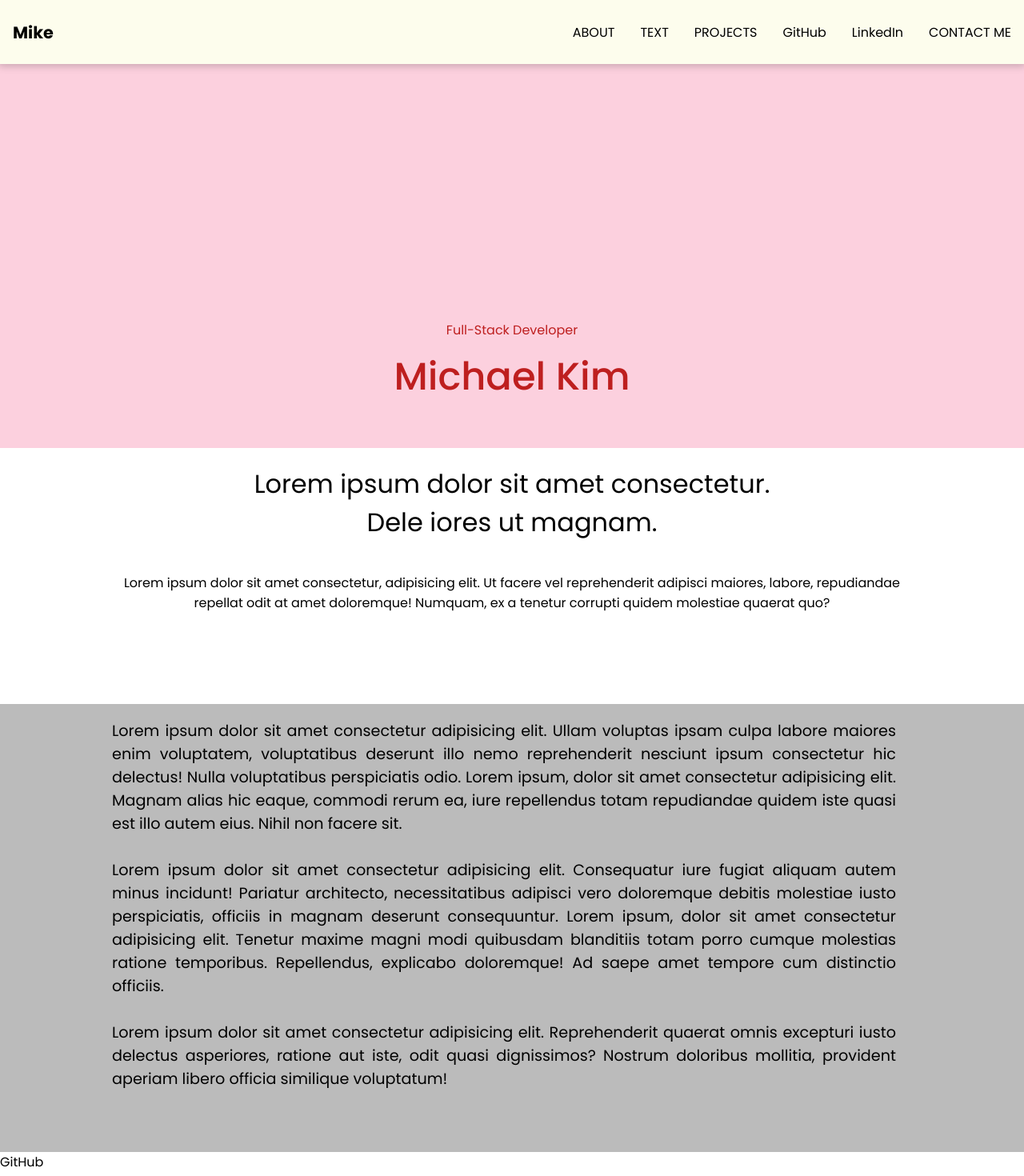
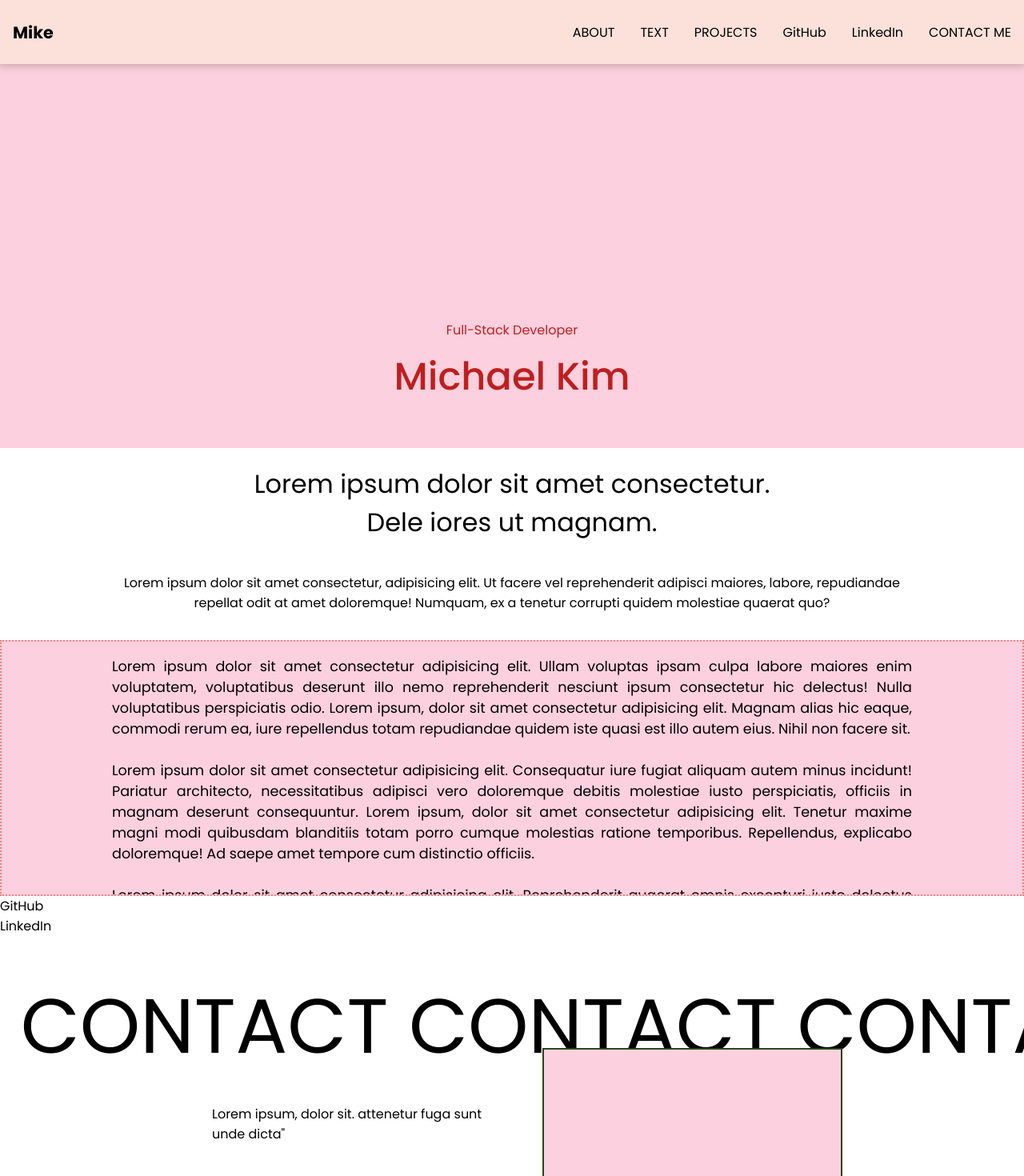
Before and after one commit to sparklingwaterlemon/Portfolio, a React (Create React App) app: page / in a window 1280 px wide. Shown: the top 1470 px of the page at 80% size. Built offline with nearby package versions, Linux system fonts and the light colour scheme.

Commit message:
css pink

```diff
--- a/src/Components/AboutSection/AboutSection.css
+++ b/src/Components/AboutSection/AboutSection.css
@@ -1,8 +1,8 @@
 #about{
     /* border: 4px dotted yellow; */
-    background-color: #bbbbbb;
+    background-color: #fcd0de;
 
-    height: 70vh;
+    height: 40vh;
     width: 100vw;
 
     display: flex;
@@ -11,18 +11,18 @@
 }
 
 .about-container{
-    /* border: 2px dotted lightcoral; */
+    border: 2px dotted lightcoral;
 
     height: inherit;
-    width: 1000px;
+    width: 100vw;
 
     display: flex;
+    justify-content: center;;
     align-items: flex-start;
     text-align: justify;
 
     overflow: auto;
-    padding-right: 20px;
-    font-size: 1.2em;
+    font-size: 1.1em;
 }
 .about-text{
     width: 1000px;
--- a/src/Components/ContactSection/ContactSection.css
+++ b/src/Components/ContactSection/ContactSection.css
@@ -111,7 +111,7 @@
     margin-top: 2px;
     margin-bottom: 10px;
 
-    font-size: 1em;
+    /* font-size: 1em; */
     padding-left: 10px;
     background-color: #fcd0de;
     border: none;
@@ -123,7 +123,7 @@
     resize: none;
     overflow-y: scroll;
 
-    font-size: 1em;
+    /* font-size: 1em; */
     padding-left: 10px;
     background-color: #fcd0de;
     border: none;
--- a/src/Components/ContactSection/ContactSection.jsx
+++ b/src/Components/ContactSection/ContactSection.jsx
@@ -20,7 +20,7 @@ export default function ContactSection() {
                     color: '#716add',
                     background: '#FCFBFB',
                     backdrop: `
-                    rgba(0,0,123,.4)
+                    rgba(252, 208, 222,.4)
                     url("https://i.imgur.com/hfPNvMU.gif")
                     left top
                     no-repeat
--- a/src/Components/HeroSection/HeroSection.css
+++ b/src/Components/HeroSection/HeroSection.css
@@ -5,9 +5,9 @@
 .hero-container{
     /* border: 2px solid #d42727; */
 
-    height: 60vh;
+    height: 70vh;
 
-    margin-top: 10vh;
+    margin-top: 0vh;
 
     display: flex;
     justify-content: center;
```
